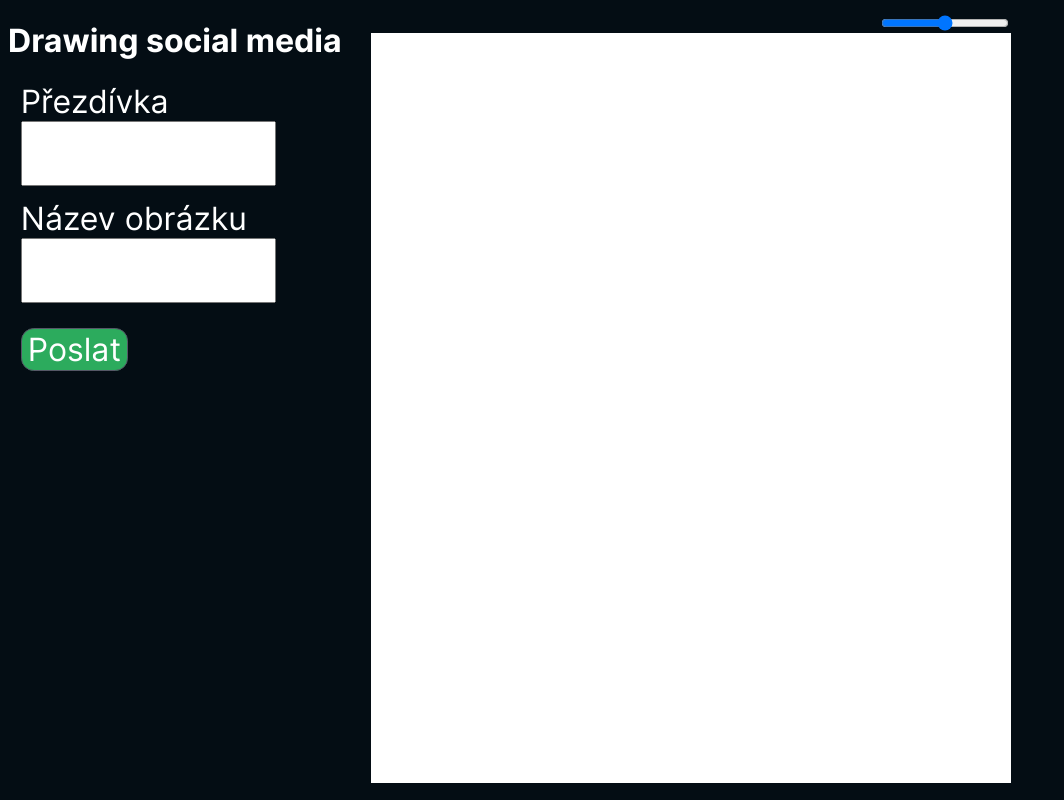
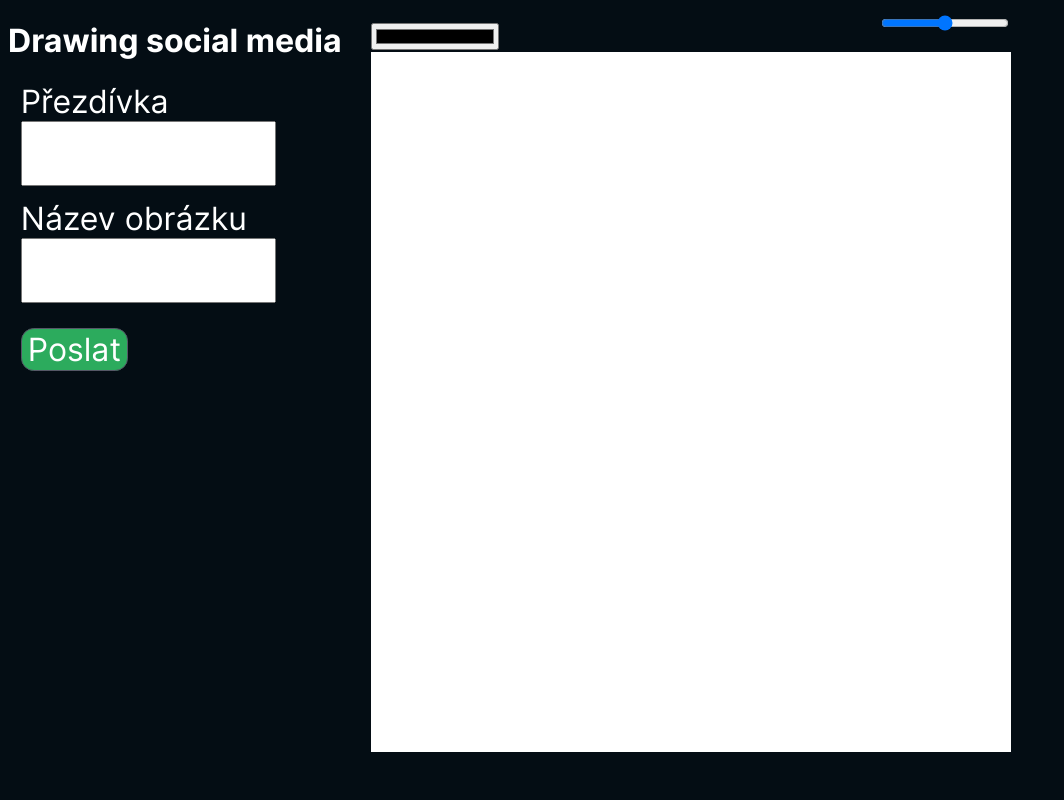
Before and after one commit to divear/draw-and-post, a React (Create React App) app: page /novyObrazek in a window 1280 px wide. Shown: the whole page, without its empty margins (0-1064 px from the left). Built offline with nearby package versions, Linux system fonts and the light colour scheme.

Commit message:
color picker

```diff
--- a/src/Drawing.tsx
+++ b/src/Drawing.tsx
@@ -1,10 +1,11 @@
-import React, { useEffect, useRef, useState } from "react";
+import React, { useRef, useState } from "react";
 
 function Drawing() {
     let Xpos: number;
     let Ypos: number;
     let isUp = false;
     const [lineWidth, setLineWidth] = useState(50);
+    const [color, setColor] = useState("black");
 
     onmousedown = function (e) {
         isUp = true;
@@ -24,20 +25,11 @@ function Drawing() {
 
     const canvas = useRef(null);
 
-    // useEffect(() => {
-    //     if (canvas) {
-    //         const c: CanvasRenderingContext2D | null =
-    //             canvas.current && canvas.current.getContext("2d");
-
-    //         c.fillStyle = "purple";
-    //     }
-    // }, [canvas]);
-
     function Draw() {
         const c = canvas.current && canvas.current.getContext("2d");
 
         if (c) {
-            c.fillStyle = "green";
+            c.fillStyle = color;
 
             c.beginPath();
             c.arc(Xpos, Ypos, lineWidth, 0, 2 * Math.PI);
@@ -55,12 +47,17 @@ function Drawing() {
                 max={100}
                 title="Tloušťka tahu"
             />
+            <input
+                type="color"
+                value={color}
+                onChange={(e) => setColor(e.target.value)}
+            />
             <canvas
                 id="canvas"
                 onMouseMove={Draw}
                 ref={canvas}
                 width={window.innerWidth / 2}
-                height={window.innerHeight - 50}
+                height={window.innerHeight - 100}
             />
         </div>
     );
```
